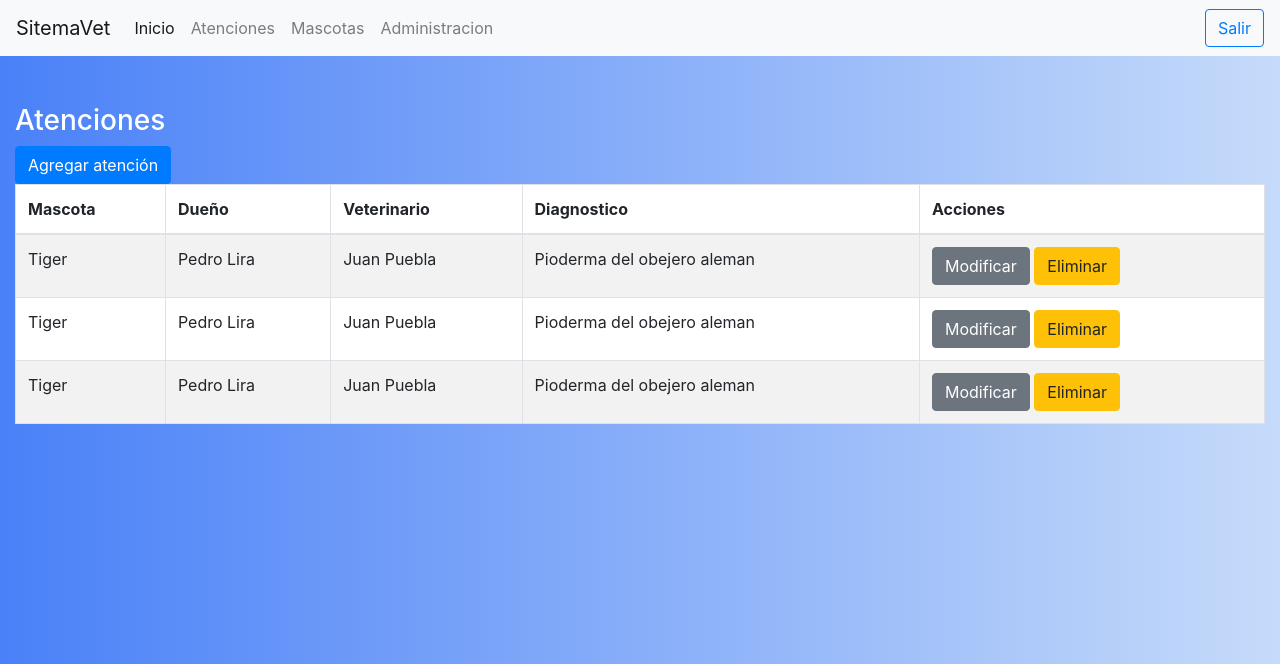
After one commit to JoseIgnacioCorvalan11/proyecto_grupal, a Python web app: template flask_app/templates/atenciones.html in a window 1280 px wide. The commit adds this page. Shown: the top 664 px of the page. Run offline with Jinja, Linux system fonts and the light colour scheme; the template is opened without the code that fills it, so the values that code supplies are empty; some libraries are stand-ins or nearby versions.

Commit message:
se cargan modificaciones en frontend

```diff
--- a/flask_app/controllers/core.py
+++ b/flask_app/controllers/core.py
@@ -1,5 +1,5 @@
 import os
-from flask_app.models.user import User
+from flask_app.models.usuario import Usuario
 from flask import flash, redirect, render_template, request, session
 from flask_app import app
 from flask_bcrypt import Bcrypt
@@ -17,6 +17,10 @@ def index():
 @app.route("/usuarios")
 def usuarios():
     return render_template("usuarios.html")
+
+@app.route("/atenciones")
+def atenciones():
+    return render_template("atenciones.html")
 
 @app.route("/login")
 def login():
--- a/flask_app/controllers/usuarios.py
+++ b/flask_app/controllers/usuarios.py
@@ -1,5 +1,5 @@
 import os
-from flask_app.models.user import User
+from flask_app.models.usuario import Usuario
 from flask import flash, redirect, request, session
 from flask_app import app
 from flask_bcrypt import Bcrypt
--- a/flask_app/templates/__menu.html
+++ b/flask_app/templates/__menu.html
@@ -7,10 +7,10 @@
     <div class="collapse navbar-collapse" id="navbarTogglerDemo03">
       <ul class="navbar-nav mr-auto mt-2 mt-lg-0">
         <li class="nav-item active">
-          <a class="nav-link" href="#">Inicio <span class="sr-only">(current)</span></a>
+          <a class="nav-link" href="/inicio">Inicio</a>
         </li>
         <li class="nav-item">
-          <a class="nav-link" href="#">Atenciones</a>
+          <a class="nav-link" href="/atenciones">Atenciones</a>
         </li>
         <li class="nav-item">
             <a class="nav-link" href="#">Mascotas</a>
--- /dev/null
+++ b/flask_app/templates/atenciones.html
@@ -0,0 +1,120 @@
+{% extends "base.html" %}
+
+{% block titulo %}Dashboard{% endblock %}
+{% block contenido %}
+{% include "__menu.html" %}
+<div class="container-fluid  mt-5">
+<h3 class="text-white">Atenciones</h3>
+
+<button class="btn btn-primary" type="button" id="mostrar">
+    Agregar atención
+</button>
+
+<div class="col w-50" id="form" style="display: none;">
+    <form action="/agregar_usuario" method="POST">
+        <div class="mb-3">
+            <label for="nombre" class="form-label">Fecha:</label>
+            <input  class="form-control" type="date" name="fecha" >
+        </div>
+        <div class="mb-3">
+            <label for="nombre" class="form-label">Veterinario:</label>
+            <input  class="form-control" type="text" name="nombre" id="disabledTextInput" value="Juan Lopez" disabled>
+        </div>
+        <div class="mb-3">
+            <label for="apellido"  class="form-label">Dueño:</label>
+            <select class="form-control w-100"id="categoria" name="categoria">
+                <option>Pedro Lira</option>
+                <option>Roberto Lopez</option>
+            </select>
+        </div>
+        <div class="mb-3">
+            <label for="apellido"  class="form-label">Mascota:</label>
+            <select class="form-control w-100"id="categoria" name="categoria">
+                <option>Cachupin</option>
+                <option>Rex</option>
+            </select>
+        </div>
+        <div class="mb-3">
+            <label for="apellido"  class="form-label">Diagnostico:</label>
+            <textarea class="form-control" name="apellido" id="apellido" value="Agregar diagnostico"></textarea>
+        </div>
+        <div class="mb-3">
+            <label for="apellido"  class="form-label">Medicamento:</label>
+            <select class="form-control w-100"id="categoria" name="categoria">
+                <option>Rexsan</option>
+                <option>Carbon activado</option>
+            </select>
+        </div>
+        <div class="mb-3">
+        <input class="btn btn-info" type="submit" value="Agregar">
+        </div>
+    </form>
+</div>
+
+
+<table class="table table-striped table-bordered dt-responsive nowrap bg-white" style="width:100%">
+    <thead>
+        <tr>
+            <th>Mascota</th>
+            <th>Dueño</th>
+            <th>Veterinario</th>
+            <th>Diagnostico</th>
+            <th>Acciones</th>
+        </tr>
+    </thead>
+    <tbody>
+        <tr>
+            <td>Tiger</td>
+            <td>Pedro Lira</td>
+            <td>Juan Puebla</td>
+            <td>Pioderma del obejero aleman</td>
+            <td><a href="#"  class="btn btn-secondary">Modificar</a>
+            <a href="#" class="btn btn-warning">Eliminar</a></td>
+
+        </tr>
+        <tr>
+            <td>Tiger</td>
+            <td>Pedro Lira</td>
+            <td>Juan Puebla</td>
+            <td>Pioderma del obejero aleman</td>
+            <td><a href="#"  class="btn btn-secondary">Modificar</a>
+                <a href="#" class="btn btn-warning">Eliminar</a></td>
+
+        </tr>
+        <tr>
+            <td>Tiger</td>
+            <td>Pedro Lira</td>
+            <td>Juan Puebla</td>
+            <td>Pioderma del obejero aleman</td>
+            <td><a href="#"  class="btn btn-secondary">Modificar</a>
+                <a href="#" class="btn btn-warning">Eliminar</a></td>
+
+        </tr>
+    </tbody>
+</table>
+
+
+
+
+</div>
+
+
+
+{% endblock %}
+
+
+
+
+
+
+{% block librerias %}
+<script>
+$(document).ready(function(){
+    $("#mostrar").click(function(){
+
+        $('#form').toggle(1000);
+    });
+});
+</script>
+
+{% endblock %}
--- a/flask_app/templates/login.html
+++ b/flask_app/templates/login.html
@@ -22,9 +22,6 @@
                             <div class="form-group ">
                                 <a href="#">¿olvidaste tu contraseña?</a>
                             </div>
-                            <div class="form-group ">
-                                <a href="#">Registrarse</a>
-                            </div>
                         </form>
 
                 </div>
```
Also changed, not shown: flask_app/models/usuario.py (+10 -19 lines), flask_app/templates/index.html (+37 -0 lines).
